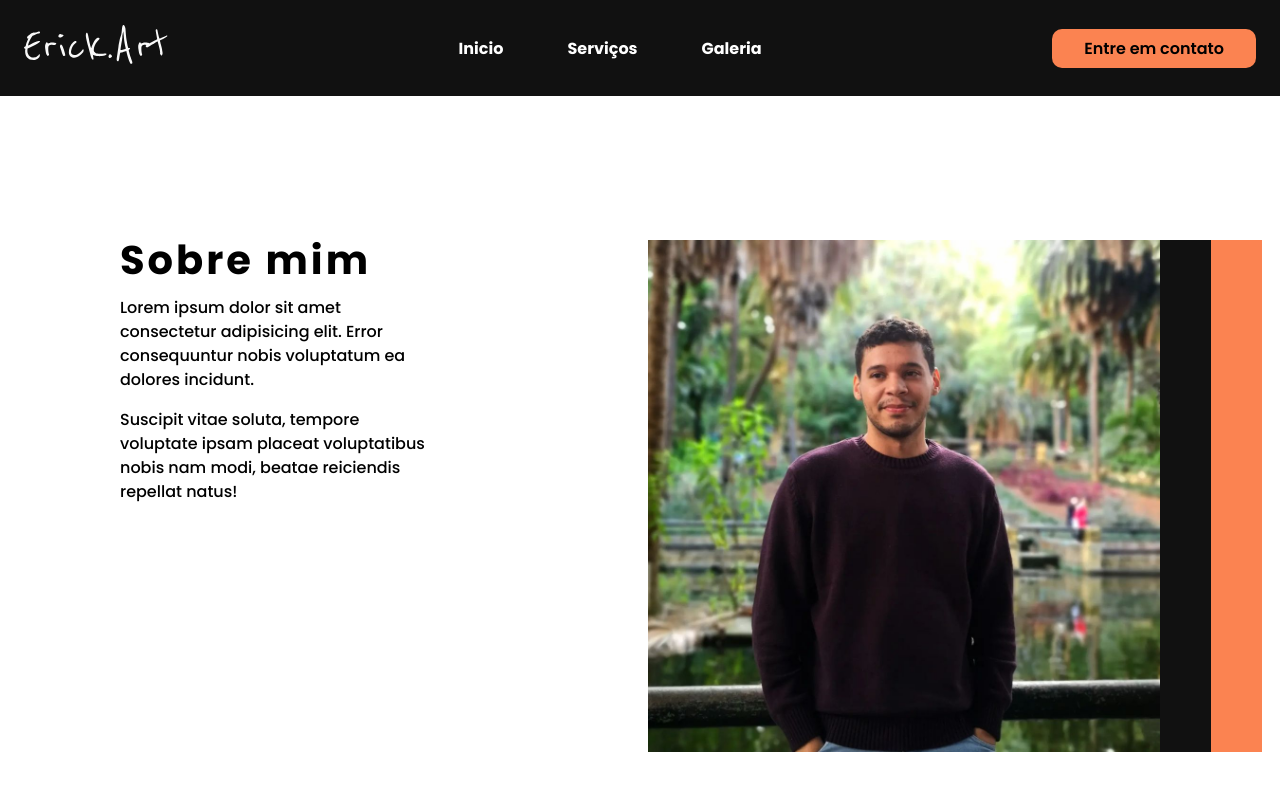
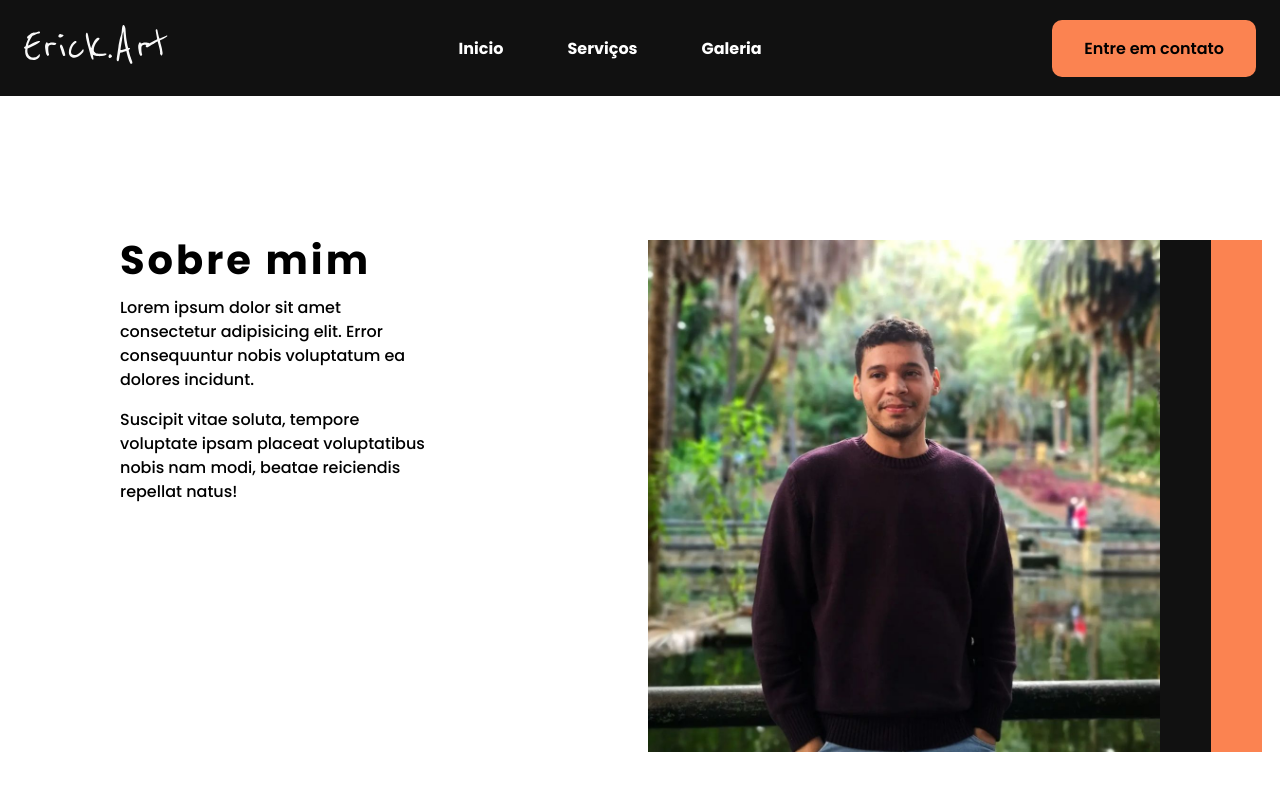
Before and after one commit to cleitonBarros/Erick, a React (Vite) app in the folder Profile/: page / in a window 1280 px wide. Shown: the top 800 px of the page. Built offline with nearby package versions, Linux system fonts and the light colour scheme.

Commit message:
:recycle: refactor: Add news props

```diff
--- a/Profile/src/components/Button/Default/index.tsx
+++ b/Profile/src/components/Button/Default/index.tsx
@@ -5,13 +5,15 @@ import * as S from "./style";
 export interface ButtonProps extends HTMLAttributes<HTMLAnchorElement> {
   title: string;
   variant: "primary" | "secondary";
+  icon?: JSX.Element;
+  href?: string;
 }
-export function Button({ title, variant, ...props }: ButtonProps) {
+export function Button({ href, icon, title, variant, ...props }: ButtonProps) {
   return (
     <>
       <S.Label>
-        <S.Container variant={variant} {...props}>
-          {title}
+        <S.Container href={href} variant={variant} {...props}>
+          {icon} {title}
         </S.Container>
       </S.Label>
     </>
--- a/Profile/src/components/Button/Default/style.ts
+++ b/Profile/src/components/Button/Default/style.ts
@@ -5,7 +5,7 @@ import { ButtonProps } from ".";
 type ContainerProps = Pick<ButtonProps, "variant">;
 
 export const Container = styled.a<ContainerProps>`
-  padding: 0.5rem 2rem;
+  padding: 1rem 2rem;
 
   background-color: ${({ theme }) => theme.COLORS.ORANGE};
   border: none;
@@ -16,6 +16,11 @@ export const Container = styled.a<ContainerProps>`
     variant === "primary" ? theme.COLORS.BLACK_300 : theme.COLORS.WHITE_200};
   font-size: 1rem;
   font-weight: 600;
+
+  display: flex;
+  justify-content: center;
+  align-items: center;
+  gap: 1rem;
 `;
 export const Label = styled.label`
   display: none;
```
